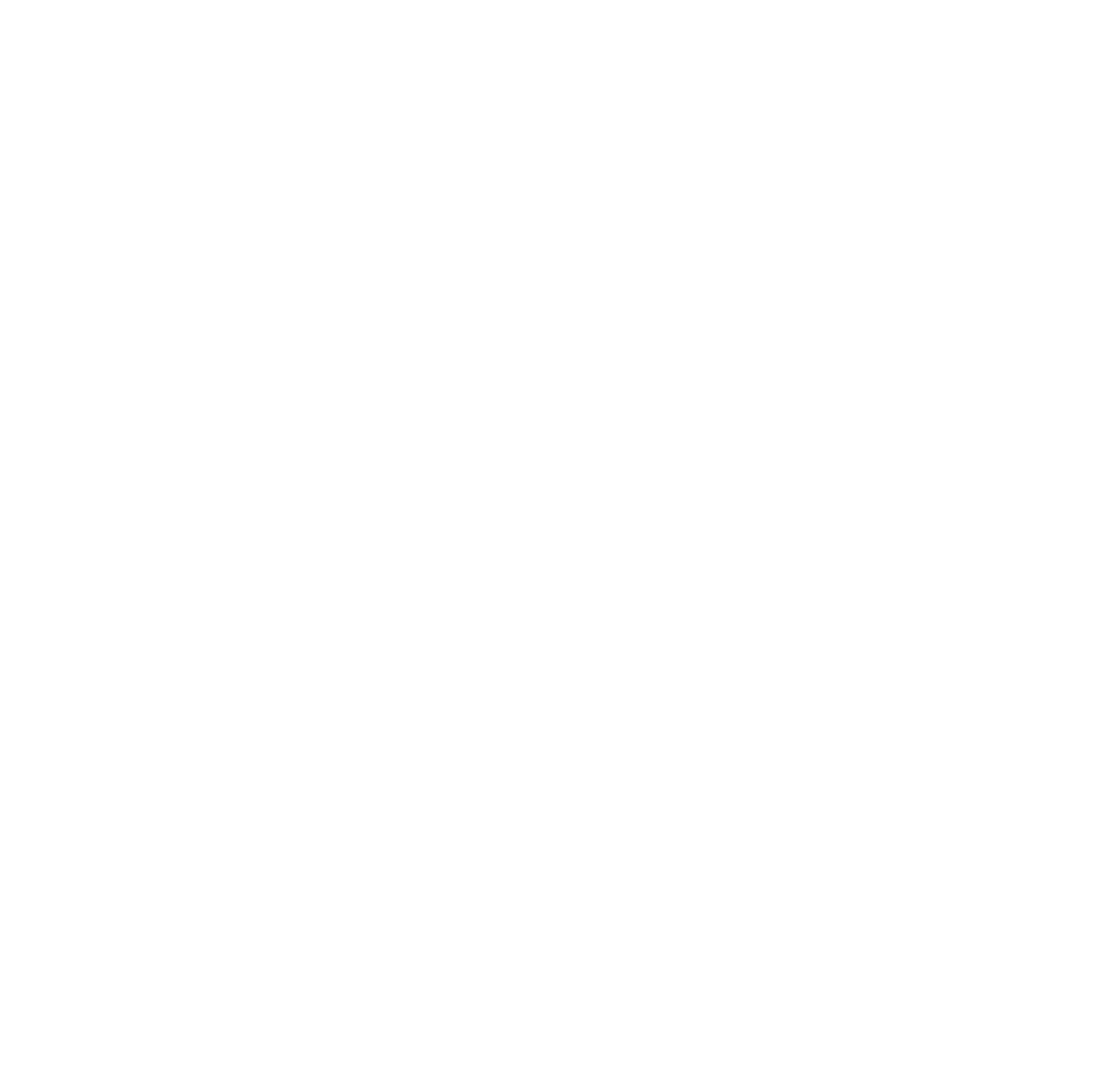
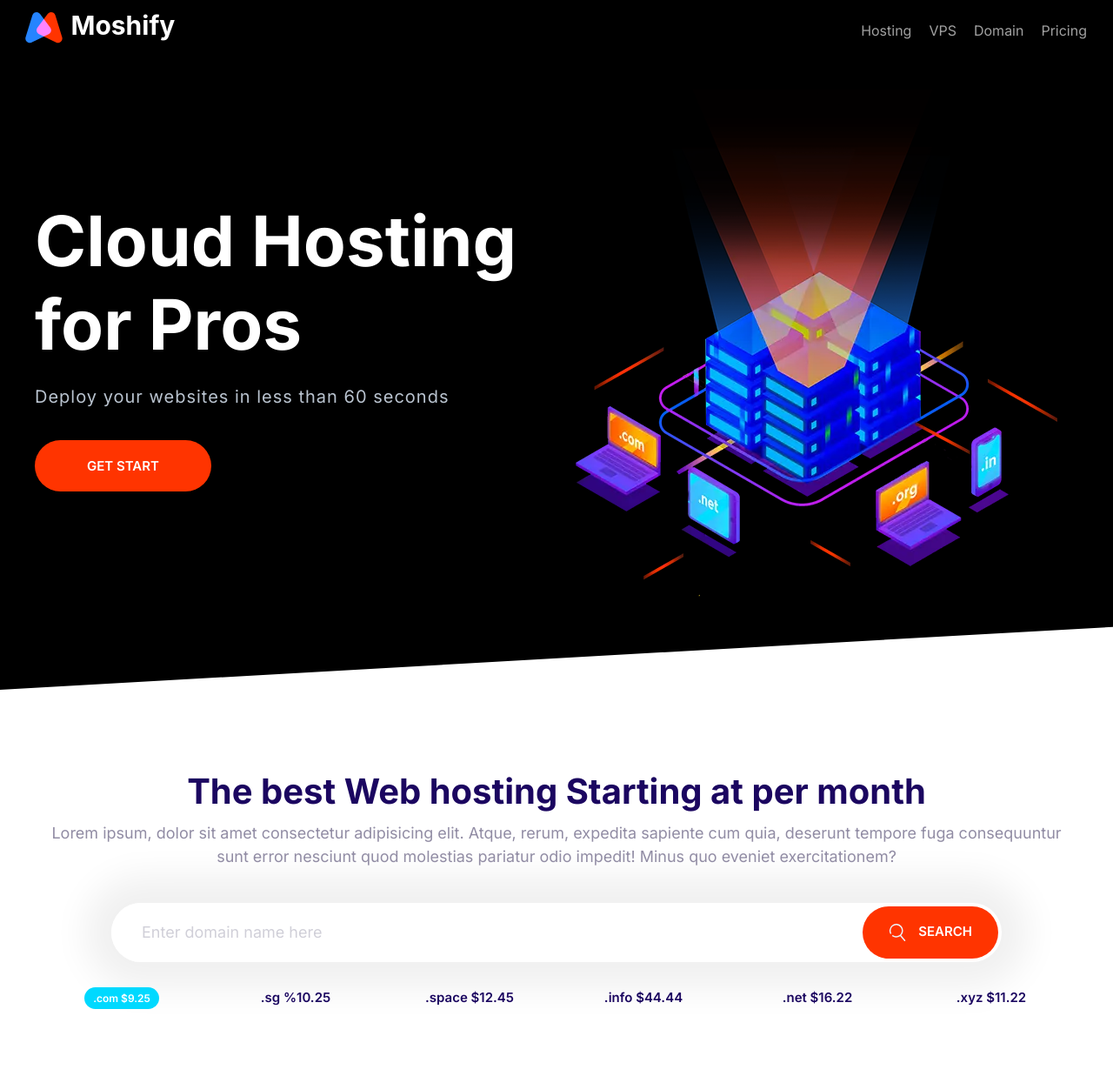
Before and after one commit to ryfatron/Moshify, a plain HTML site: page index.html in a window 1280 px wide. Shown: the whole page at 87% size. Before the commit the page ends 800 px from the top, so only its background shows below. Drawn offline with Linux system fonts and the light colour scheme.

Commit message:
starting put it together

```diff
--- a/index.html
+++ b/index.html
@@ -15,6 +15,70 @@
     <link rel="stylesheet" href="css/style.css" />
   </head>
   <body>
+    <nav class="nav collapsable">
+      <a href="/"><img src="image/logo.svg" alt="" /></a>
+      <svg class="icon icon--white nav__menu">
+        <use xlink:href="image/sprite.svg#menu"></use>
+      </svg>
+      <ul class="list nav__list collapsable__content">
+        <li class="nav__item"><a href="#">Hosting</a></li>
+        <li class="nav__item"><a href="#">VPS</a></li>
+        <li class="nav__item"><a href="#">Domain</a></li>
+        <li class="nav__item"><a href="#">Pricing</a></li>
+      </ul>
+    </nav>
+    <section class="block block--dark block--skewed-left hero">
+      <div class="grid grid--1x2">
+        <header class="block__header hero__content">
+          <h1 class="block__heading hero__heading">Cloud Hosting for Pros</h1>
+          <p class="hero__tagline">
+            Deploy your websites in less than 60 seconds
+          </p>
+          <a href="#" class="btn btn--accent btn--stretched">Get Start</a>
+        </header>
+        <picture>
+          <source
+            type="image/webp"
+            srcset="image/banner.webp 1x, image/banner@2x.webp 2x" />
+          <source
+            type="image/png"
+            srcset="image/banner.png 1x, image/banner@2x.png 2x" />
+          <img class="hero__image" src="image/banner.png" alt=""
+        /></picture>
+      </div>
+    </section>
+    <section class="block block-domain">
+      <header class="block__header">
+        <h2 class="block__heading">
+          The best Web hosting Starting at per month
+        </h2>
+        <p>
+          Lorem ipsum, dolor sit amet consectetur adipisicing elit. Atque,
+          rerum, expedita sapiente cum quia, deserunt tempore fuga consequuntur
+          sunt error nesciunt quod molestias pariatur odio impedit! Minus quo
+          eveniet exercitationem?
+        </p>
+      </header>
+      <div class="input-group block-domain__search">
+        <input type="text" class="input" placeholder="Enter domain name here" />
+        <button class="btn btn--accent">
+          <svg class="icon icon--white">
+            <use xlink:href="image/sprite.svg#search"></use>
+          </svg>
+          Search
+        </button>
+      </div>
+      <ul class="list block-domain__price">
+        <li>
+          <span class="badge badge--secondary badge--small">.com $9.25</span>
+        </li>
+        <li>.sg %10.25</li>
+        <li>.space $12.45</li>
+        <li>.info $44.44</li>
+        <li>.net $16.22</li>
+        <li>.xyz $11.22</li>
+      </ul>
+    </section>
     <script src="js/main.js"></script>
   </body>
 </html>
```
